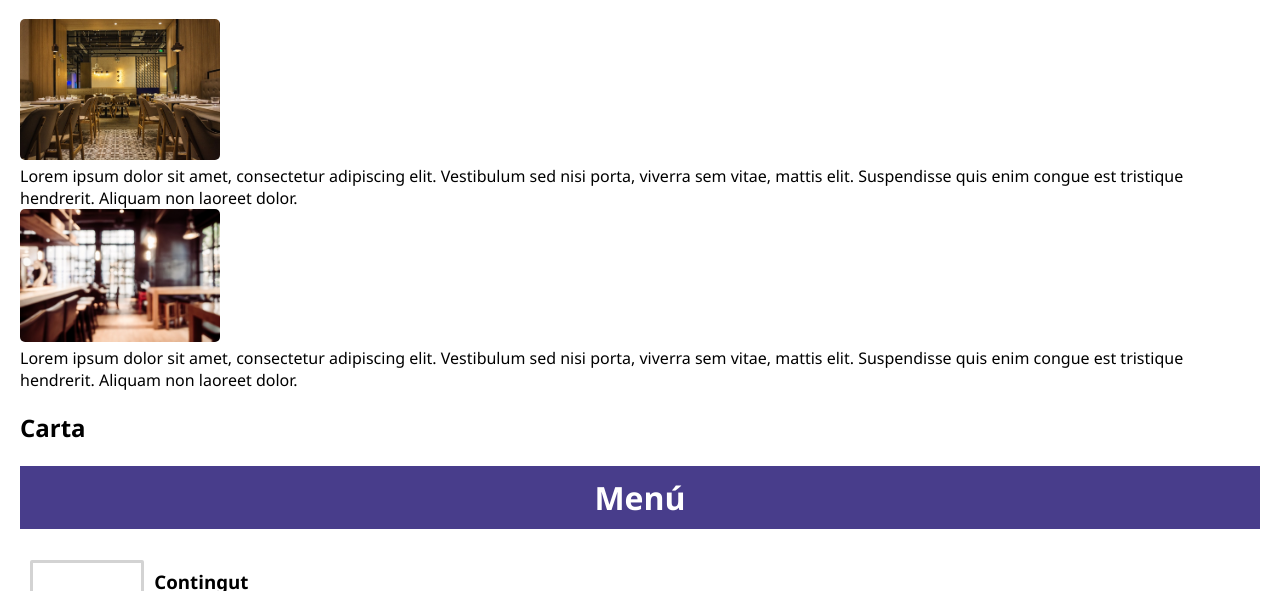
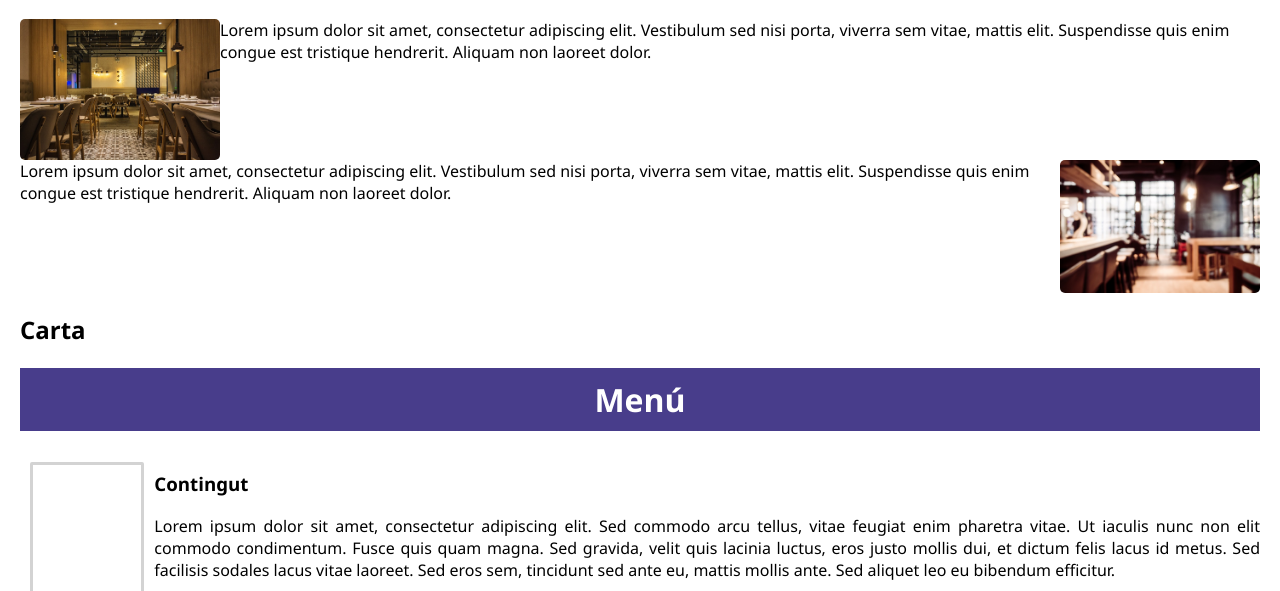
Before and after one commit to joeldiazcc/DAW_M09_PRACTICA2-HTML_CSS, a plain HTML site: page index.html in a window 1280 px wide. Shown: the part 741-1332 px from the top of the page. Drawn offline with Linux system fonts and the light colour scheme.

Commit message:
Flex cards

```diff
--- a/css/style.css
+++ b/css/style.css
@@ -1,6 +1,8 @@
 body{
+    margin:0px;
+}
+main{
     font-family: "Segoe UI";
-    margin:0px;
 }
 
 header{
@@ -48,8 +50,11 @@ h1{
     padding: 10px;
     text-align: center;
 }
-.card-left {
-    float: right;
+.left-card {
+    display:flex;
+}
+.right-card {
+    display:flex;
 }
 .img-card{
     max-height: 200px;
--- a/index.html
+++ b/index.html
@@ -9,6 +9,7 @@
         <link rel="stylesheet" href=".\css\style.css">
     </head>
     <body>
+        <main>
             <!-- Header -->
             <header>
                 <nav>
@@ -42,10 +43,10 @@
                 </div>
 
                 <div class="right-card">
-                <img class="img-card" src="img/nosaltres2.jpg" style="width: 100%" alt="Example image">
                     <div class="card-text2">Lorem ipsum dolor sit amet, consectetur adipiscing elit. Vestibulum sed nisi
                         porta, viverra sem vitae, mattis elit. Suspendisse quis enim congue est tristique hendrerit.
                         Aliquam non laoreet dolor.</div>
+                    <img class="img-card" src="img/nosaltres2.jpg" style="width: 100%" alt="Example image">
 
                 </div>
 
@@ -116,6 +117,6 @@
 
                 Restaurant la cullera
             </footer>
-
+        </main>
     </body>
 </html>
```
Lines whose indentation alone changed are shown as unchanged.
